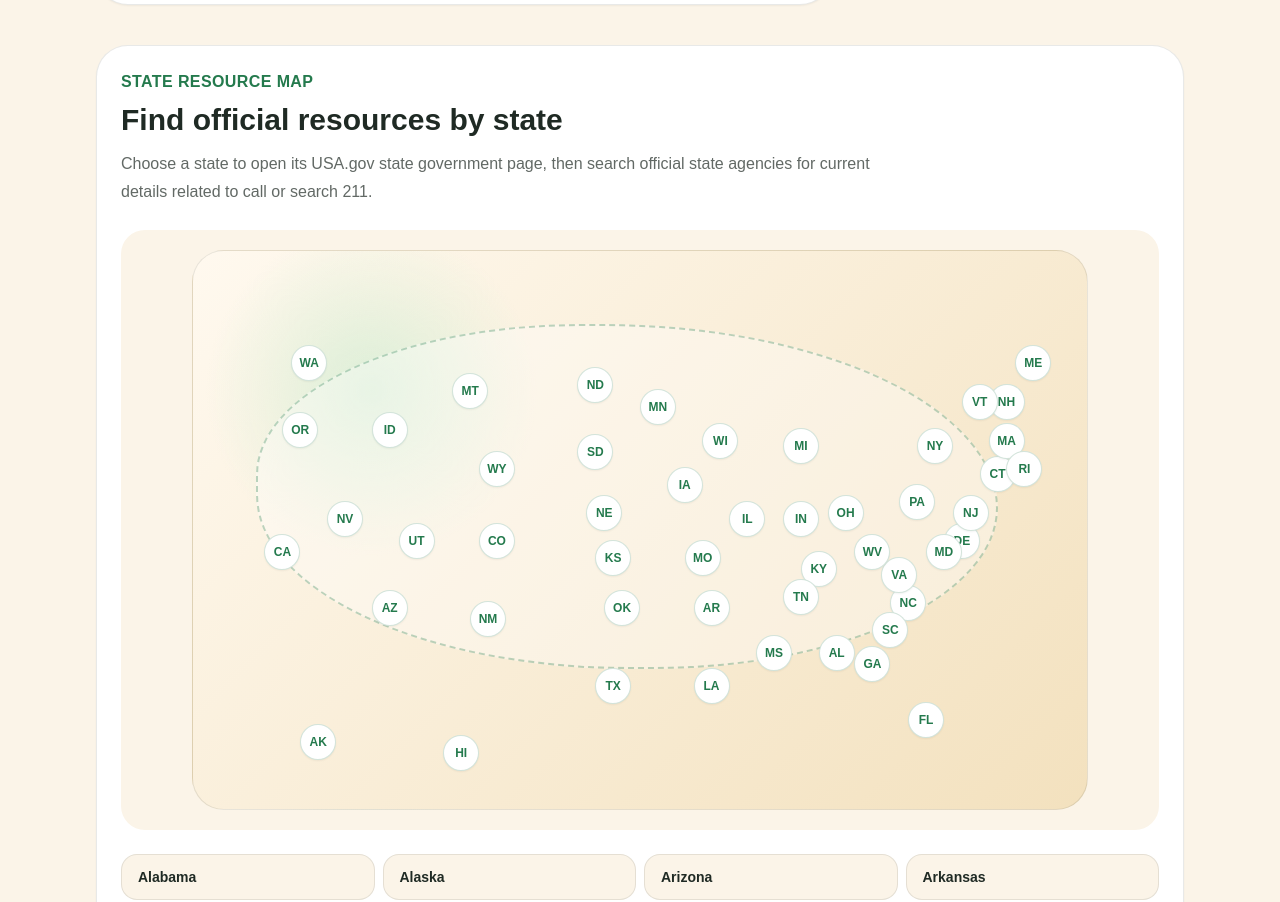
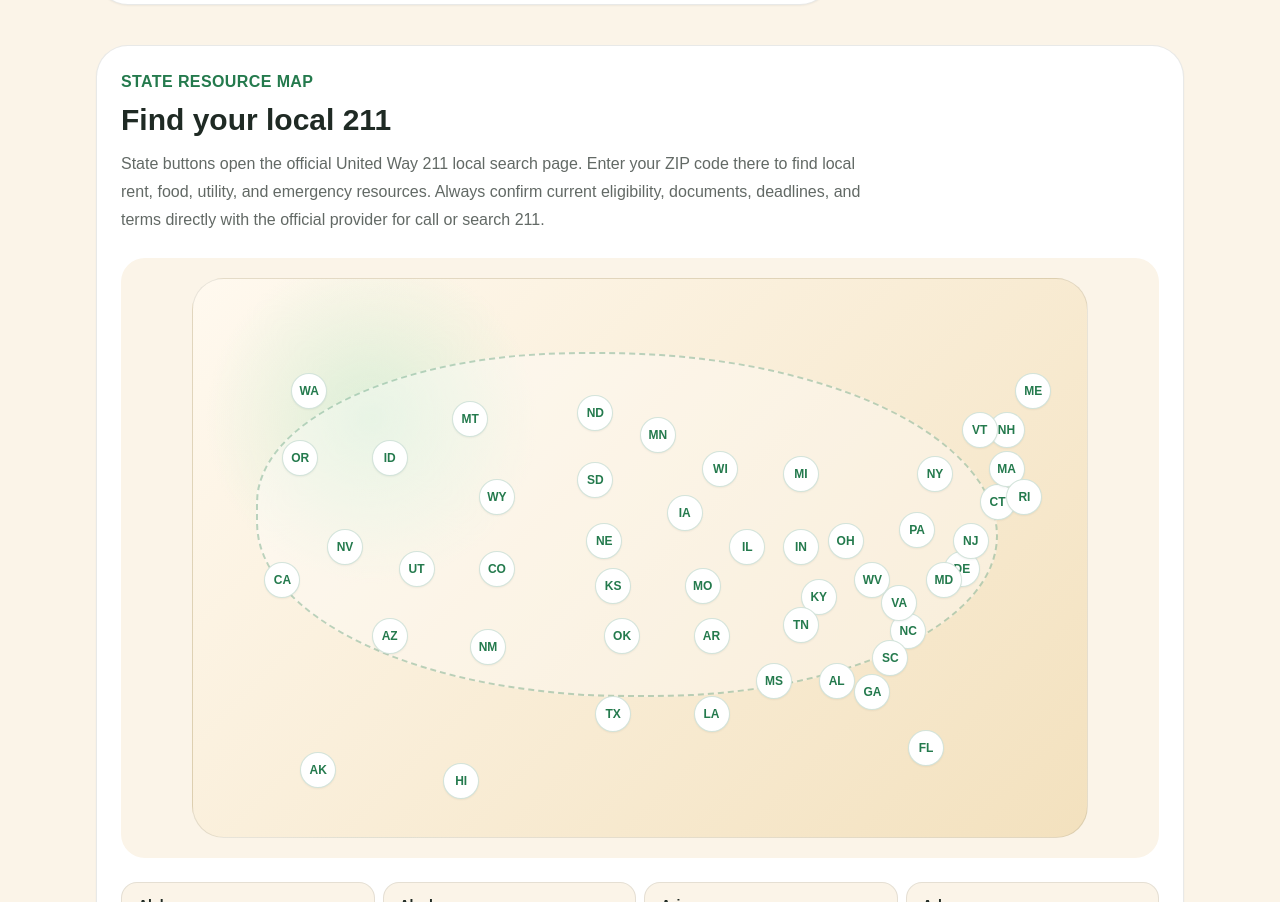
Before and after one commit to Weewoh04/Money-Hack-Database, a Next.js app: page /hacks/211-local-help-line in a window 1280 px wide. Shown: the part 1188-2090 px from the top of the page. Built offline with nearby package versions, Linux system fonts and the light colour scheme.

Commit message:
Fix state resource map links

```diff
--- a/src/app/hacks/[slug]/page.tsx
+++ b/src/app/hacks/[slug]/page.tsx
@@ -139,7 +139,7 @@ export default async function HackDetailPage({ params }: HackDetailPageProps) {
       </div>
 
       <div className="mt-10">
-        <StateMap hackTitle={hack.title} />
+        <StateMap hackTitle={hack.title} hackSlug={hack.slug} />
       </div>
 
       <div className="mt-10">
--- a/src/components/StateMap.tsx
+++ b/src/components/StateMap.tsx
@@ -3,17 +3,85 @@ import { states } from "@/data/states";
 
 type StateMapProps = {
   hackTitle: string;
+  hackSlug: string;
 };
 
-export default function StateMap({ hackTitle }: StateMapProps) {
+const programResourceConfigs: Record<
+  string,
+  {
+    label: string;
+    description: string;
+    getUrl: (state: (typeof states)[number]) => string;
+  }
+> = {
+  "apply-snap-benefits": {
+    label: "State SNAP application info",
+    description:
+      "State buttons open the USDA SNAP directory page for that state, which includes official state SNAP websites and application links when available.",
+    getUrl: (state) => `https://www.fns.usda.gov/snap-directory-entry/${state.slug}`,
+  },
+  "find-local-food-banks": {
+    label: "Find local food resources",
+    description:
+      "State buttons open Feeding America's official food finder. Enter your ZIP code there to find the food bank or pantry network serving your area.",
+    getUrl: () => "https://www.feedingamerica.org/need-help-find-food",
+  },
+  "liheap-utility-assistance": {
+    label: "State LIHEAP contact and application info",
+    description:
+      "State buttons open the official ACF LIHEAP state and territory contact listing, which includes state program websites and public inquiry contacts.",
+    getUrl: () => "https://acf.gov/ocs/liheap-state-and-territory-contact-listing",
+  },
+  "weatherization-assistance": {
+    label: "Weatherization application info",
+    description:
+      "State buttons open the Department of Energy's official Weatherization application page, which explains how to find your state administrator and local provider.",
+    getUrl: () => "https://www.energy.gov/cmei/scep/wap/how-apply-weatherization-assistance",
+  },
+  "rent-relief-search": {
+    label: "State housing and rental assistance info",
+    description:
+      "State buttons open HUD's state housing page, which explains rental assistance options and how to contact local Public Housing Authorities.",
+    getUrl: (state) => `https://www.hud.gov/states/${state.slug}`,
+  },
+  "211-local-help-line": {
+    label: "Find your local 211",
+    description:
+      "State buttons open the official United Way 211 local search page. Enter your ZIP code there to find local rent, food, utility, and emergency resources.",
+    getUrl: () => "https://www.211.org/about-us/your-local-211",
+  },
+  "check-unclaimed-money": {
+    label: "State unclaimed property search",
+    description:
+      "State buttons open the National Association of Unclaimed Property Administrators search page, which links to official state unclaimed property programs.",
+    getUrl: () => "https://unclaimed.org/search/",
+  },
+  "emergency-budget-reset": {
+    label: "Emergency help by location",
+    description:
+      "State buttons open the official United Way 211 local search page. Enter your ZIP code there to find immediate local help for essentials.",
+    getUrl: () => "https://www.211.org/about-us/your-local-211",
+  },
+};
+
+const defaultResourceConfig = {
+  label: "Official state resource starting point",
+  description:
+    "State buttons open official state government pages. For this topic, also verify terms directly with the provider, app, or local agency.",
+  getUrl: (state: (typeof states)[number]) => `https://www.usa.gov/states/${state.slug}`,
+};
+
+export default function StateMap({ hackTitle, hackSlug }: StateMapProps) {
+  const resourceConfig = programResourceConfigs[hackSlug] ?? defaultResourceConfig;
+
   return (
     <section className="rounded-[2rem] border border-ink/10 bg-white p-5 shadow-sm sm:p-6">
       <div className="max-w-3xl">
         <p className="font-black uppercase tracking-wide text-moss">State resource map</p>
-        <h2 className="mt-2 text-3xl font-black text-ink">Find official resources by state</h2>
+        <h2 className="mt-2 text-3xl font-black text-ink">{resourceConfig.label}</h2>
         <p className="mt-3 leading-7 text-ink/70">
-          Choose a state to open its USA.gov state government page, then search official state agencies for current
-          details related to {hackTitle.toLowerCase()}.
+          {resourceConfig.description} Always confirm current eligibility, documents, deadlines, and terms directly
+          with the official provider for {hackTitle.toLowerCase()}.
         </p>
       </div>
 
@@ -23,10 +91,10 @@ export default function StateMap({ hackTitle }: StateMapProps) {
           {states.map((state) => (
             <Link
               key={state.abbr}
-              href={`https://www.usa.gov/states/${state.slug}`}
+              href={resourceConfig.getUrl(state)}
               target="_blank"
               rel="noopener noreferrer"
-              title={`${state.name} official state resources`}
+              title={`${state.name}: ${resourceConfig.label}`}
               className="absolute flex h-8 w-8 -translate-x-1/2 -translate-y-1/2 items-center justify-center rounded-full border border-moss/20 bg-white text-[10px] font-black text-moss shadow-sm transition hover:z-10 hover:scale-125 hover:bg-moss hover:text-white focus:z-10 focus:scale-125 focus:bg-moss focus:text-white focus:outline-none focus:ring-4 focus:ring-leaf sm:h-9 sm:w-9 sm:text-xs"
               style={{ left: `${state.x}%`, top: `${state.y}%` }}
             >
@@ -40,7 +108,7 @@ export default function StateMap({ hackTitle }: StateMapProps) {
         {states.map((state) => (
           <Link
             key={state.name}
-            href={`https://www.usa.gov/states/${state.slug}`}
+            href={resourceConfig.getUrl(state)}
             target="_blank"
             rel="noopener noreferrer"
             className="rounded-2xl border border-ink/10 bg-cream px-4 py-3 text-sm font-black text-ink transition hover:border-moss hover:text-moss"
```
